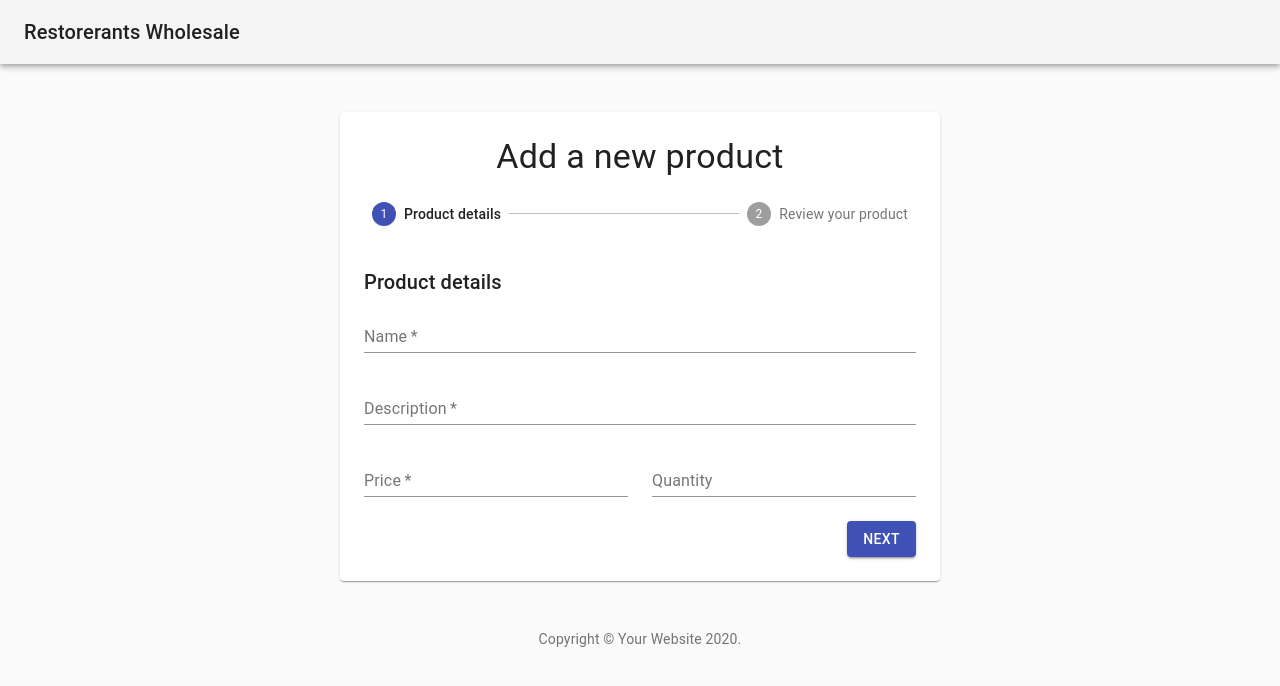
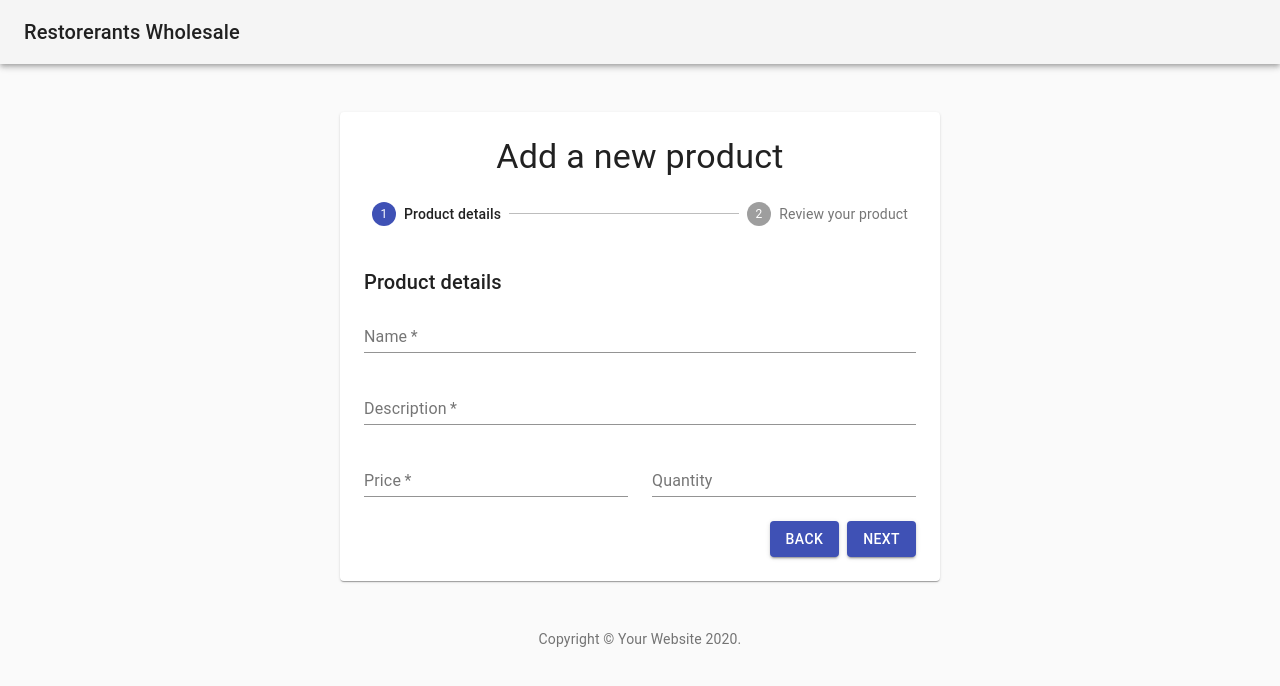
Before and after one commit to jerryz-hello/ReSTORErant, a React (Create React App) app: page /product in a window 1280 px wide. Shown: the top 686 px of the page. Built offline with nearby package versions, Linux system fonts and the light colour scheme.

Commit message:
Added back link

```diff
--- a/src/AddProduct.js
+++ b/src/AddProduct.js
@@ -234,6 +234,16 @@ export default function AddProduct() {
                       variant="contained"
                       color="primary"
                       // onClick={handleNext}
+                      href = "/Wholesaler"
+                      onClick={handleNext}
+                      className={classes.button}
+                    >
+                      {activeStep === steps.length - 1 ? 'Add product' : 'Back'}
+                    </Button>
+                    <Button
+                      variant="contained"
+                      color="primary"
+                      // onClick={handleNext}
                       onClick={handleNext}
                       className={classes.button}
                     >
```
